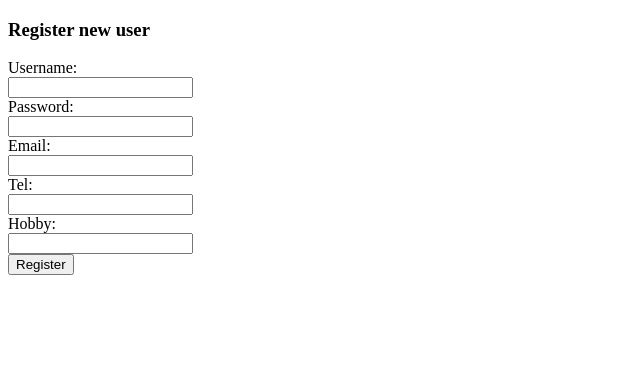
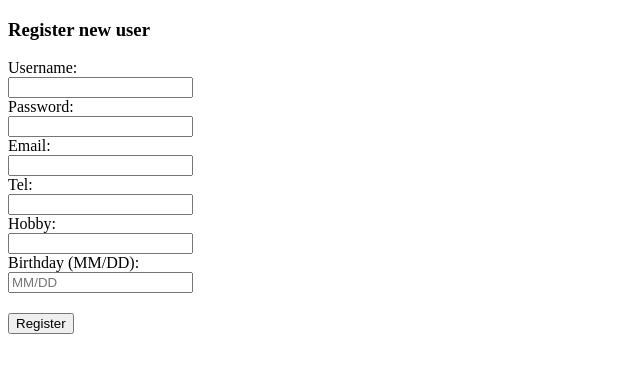
Before and after one commit to JaneCS2025/Flask-Log-in-App, a Flask app: page /register in a window 1280 px wide. Shown: the top 373 px of the page, without its empty margins (0-640 px from the left). Run offline with Flask 3, Linux system fonts and the light colour scheme; parts of the project's set-up code (start-up, migrations or seed data) failed here and were passed over.

Commit message:
Add user birthday wishes feature

```diff
--- a/app.py
+++ b/app.py
@@ -2,7 +2,8 @@ from flask import Flask, render_template, request, url_for, redirect, flash
 from flask_sqlalchemy import SQLAlchemy
 from flask_login import LoginManager, UserMixin, login_user, logout_user, login_required, current_user
 from werkzeug.security import generate_password_hash, check_password_hash
-from ai_service import generate_welcome_message
+from ai_service import generate_welcome_message, generate_birthday_wishes
+from datetime import datetime
 import sqlite3
 ###pip install flask_sqlalchemy, flask_login
 ##https://sqlitebrowser.org/dl/
@@ -22,13 +23,13 @@ login_manager.login_view = "login"
 conn = sqlite3.connect('instance/db.sqlite')
 cursor = conn.cursor()
 
-users = [
-    ('alice', generate_password_hash('123'), 'alice@gmail.com', '7783098978', 'movies'),
-    ('bob', generate_password_hash('123'), 'bob@gmail.com', '7789086897', 'books')
-]
-cursor.executemany('INSERT OR IGNORE INTO user (username, password, email, tel, hobby) VALUES (?, ?, ?, ?, ?)', users)
-conn.commit()
-conn.close()
+# users = [
+#     ('alice', generate_password_hash('123'), 'alice@gmail.com', '7783098978', 'movies'),
+#     ('bob', generate_password_hash('123'), 'bob@gmail.com', '7789086897', 'books')
+# ]
+# cursor.executemany('INSERT OR IGNORE INTO user (username, password, email, tel, hobby) VALUES (?, ?, ?, ?, ?)', users)
+# conn.commit()
+# conn.close()
 
 #create User model
 class User(UserMixin, db.Model):
@@ -39,6 +40,7 @@ class User(UserMixin, db.Model):
   tel = db.Column(db.String(250), nullable = True)
   hobby = db.Column(db.String(250), nullable = True)
   welcome_message = db.Column(db.String(250), nullable = True)
+  birthday = db.Column(db.String(5), nullable = True)  # Format: MM-DD
 
 # Create database
 with app.app_context():
@@ -48,6 +50,14 @@ with app.app_context():
 @login_manager.user_loader
 def load_user(user_id):
     return User.query.get(int(user_id))
+
+def is_birthday_today(birthday_str):
+  """Check if birthday matches today's date (MM-DD format)"""
+  if not birthday_str:
+    return False
+  today = datetime.now()
+  today_mmdd = today.strftime("%m/%d")
+  return birthday_str == today_mmdd
 
 @app.route('/')
 def home():
@@ -86,7 +96,16 @@ def login():
       db.session.commit()
 
       login_user(user)
-      return render_template('index.html', user=current_user, ai_message=ai_message)
+
+      # Check if today is user's birthday
+      is_birthday = is_birthday_today(user.birthday)
+      birthday_wishes = ""
+
+      # Generate personalized birthday wishes if it's their birthday
+      if is_birthday:
+        birthday_wishes = generate_birthday_wishes(user_data)
+
+      return render_template('index.html', user=current_user, ai_message=ai_message, is_birthday=is_birthday, birthday_wishes=birthday_wishes)
     else:
       return render_template('login.html', error = "Invalid username or password")
 
@@ -101,6 +120,7 @@ def register():
     email = request.form.get('email')
     tel = request.form.get('tel')
     hobby = request.form.get('hobby')
+    birthday = request.form.get('birthday')
 
     # Check if user already exists
     existing_user = User.query.filter_by(username=username).first()
@@ -112,7 +132,7 @@ def register():
     hashed_password = generate_password_hash(password)
 
     # Create new user and add to db
-    new_user = User(username=username, password=hashed_password, email=email, tel=tel, hobby=hobby)
+    new_user = User(username=username, password=hashed_password, email=email, tel=tel, hobby=hobby, birthday=birthday)
     db.session.add(new_user)
     db.session.commit()
 
--- a/templates/register.html
+++ b/templates/register.html
@@ -28,7 +28,11 @@
       <div>
         <input type="text" name="hobby" required />
       </div>
-      <button type="submit">Register</button>
+      <label for="birthday">Birthday (MM/DD):</label>
+      <div>
+        <input type="text" name="birthday" placeholder="MM/DD" pattern="\d{2}/\d{2}" />
+      </div>
+      <button type="submit" style="margin-top: 20px; margin-bottom: 20px;">Register</button>
    </form>
 
    <style>
```
Also changed, not shown: ai_service.py (+27 -0 lines), templates/index.html (+7 -1 lines).
